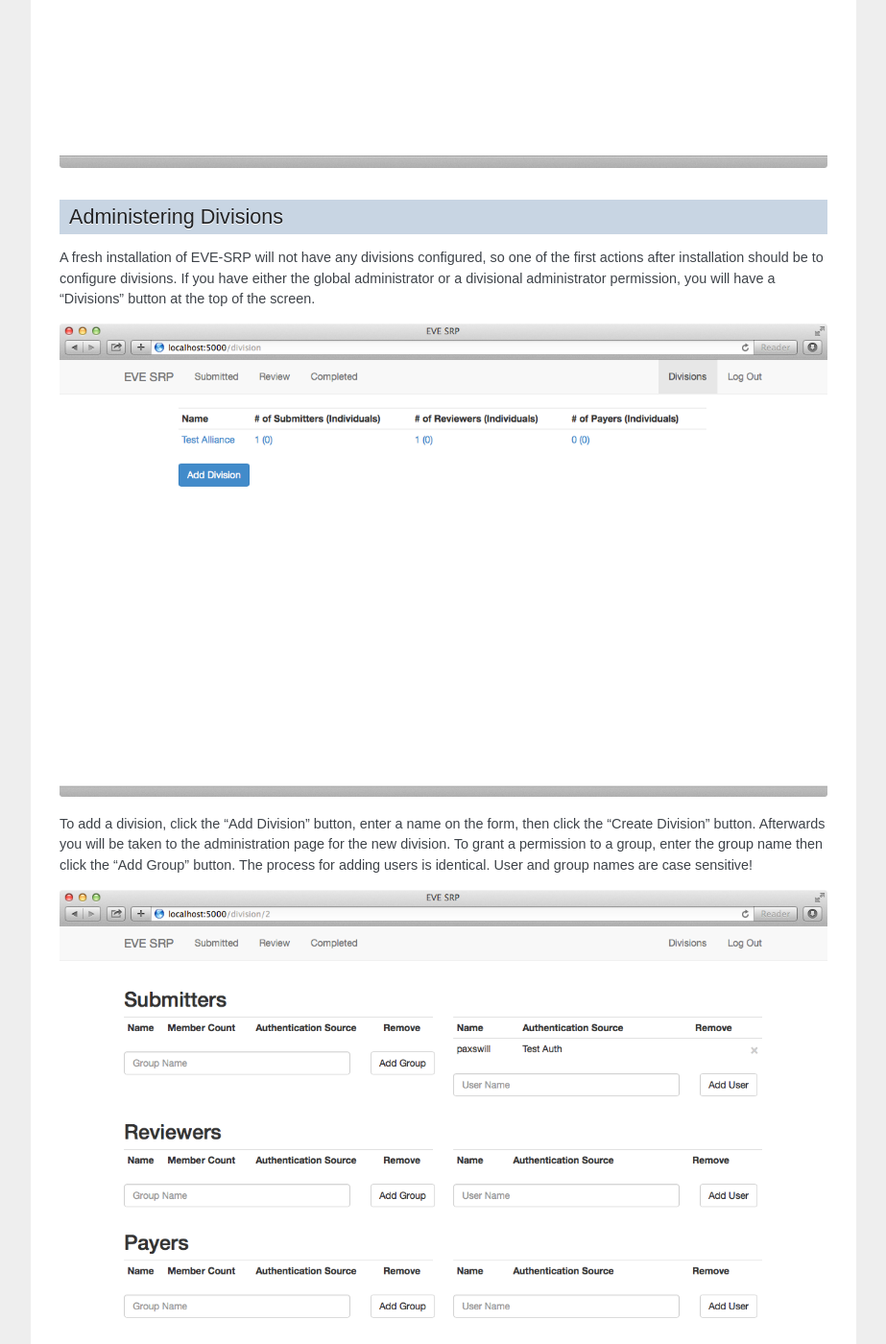
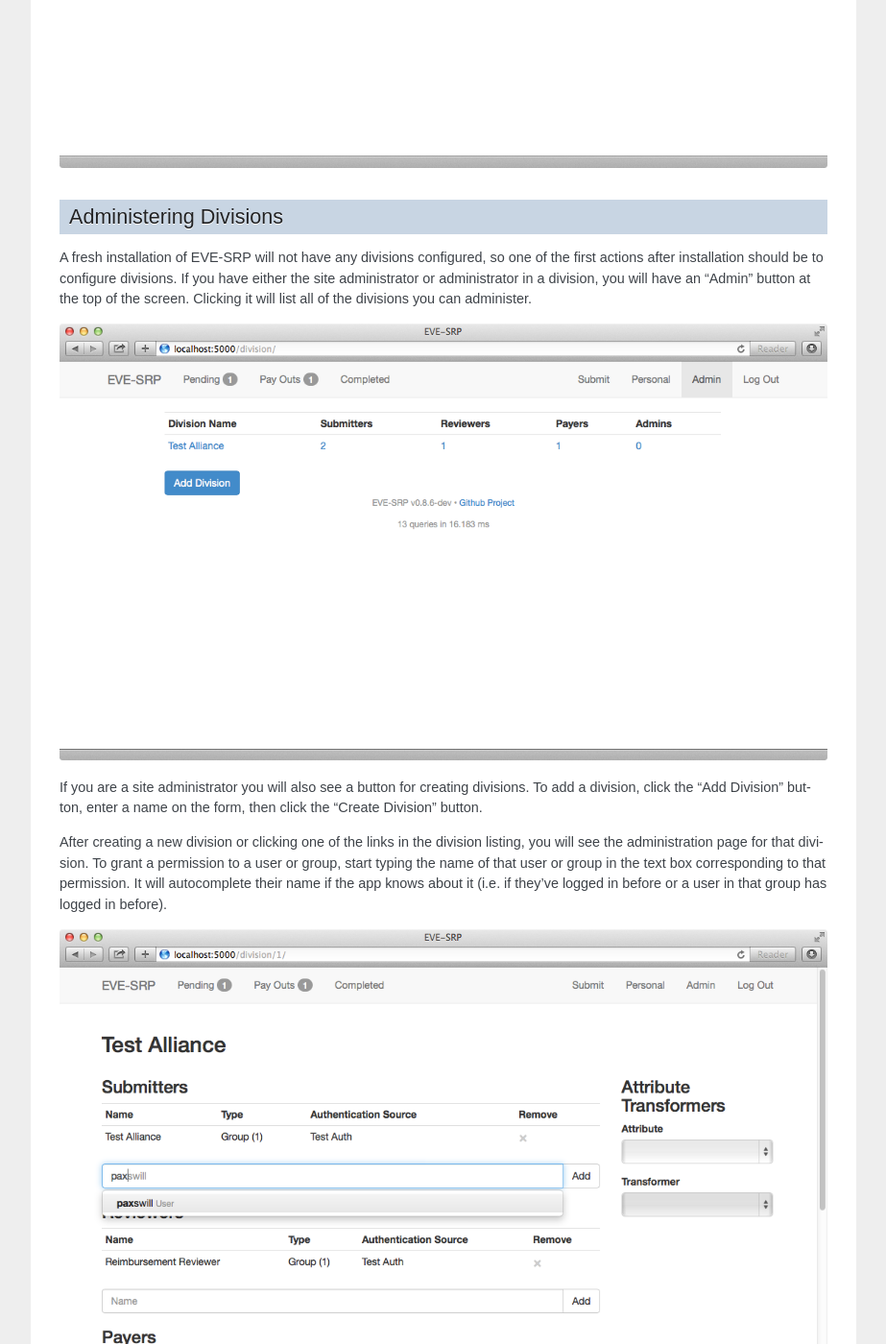
Before and after one commit to paxswill/evesrp, a Sphinx documentation site: the page built from doc/users.rst, in a window 1280 px wide and 1400 px high, scrolled down 8081 px. Shown: the whole window at 96% size, without its empty margins (198-1121 px from the left). Built offline with Sphinx 7.4.7, drawn with Linux system fonts in a browser that asks for light colours; some of the changed text lies outside the part shown.

Commit message:
Add end-user administrator guide

```diff
--- a/doc/users.rst
+++ b/doc/users.rst
@@ -139,17 +139,30 @@
 
 A fresh installation of EVE-SRP will not have any divisions configured, so
 one of the first actions after installation should be to configure divisions.
-If you have either the global administrator or a divisional administrator
-permission, you will have a "Divisions" button at the top of the screen.
+If you have either the site administrator or administrator in a division,
+you will have an "Admin" button at the top of the screen. Clicking it will list
+all of the divisions you can administer.
 
 .. image:: images/list_divisions.png
 
-To add a division, click the "Add Division" button, enter a name on the form,
-then click the "Create Division" button. Afterwards you will be taken to the
-administration page for the new division. To grant a permission to a group,
-enter the group name then click the "Add Group" button. The process for adding
-users is identical. User and group names are case sensitive!
+If you are a site administrator you will also see a button for creating
+divisions. To add a division, click the "Add Division" button, enter a name on
+the form, then click the "Create Division" button.
 
-.. image:: images/division_detail.png
+After creating a new division or clicking one of the links in the division
+listing, you will see the administration page for that division.
+To grant a permission to a user or group, start typing the name of that user or
+group in the text box corresponding to that permission. It will autocomplete
+their name if the app knows about it (i.e. if they've logged in before or a
+user in that group has logged in before).
 
-To revoke privileges to a user or group, click the "X" in the "Remove" column.
+.. image:: images/grant_permission.png
+
+Either click the correct entry, or finish typing it out and click the "Add"
+button. To revoke privileges to a user or group, click the "X" in the "Remove"
+column.
+
+.. image:: images/permission_granted.png
+
+Divisions can be configured to have certain request attributes to be changed
+into links. This is covered in more detail in the (TODO) transformers section.
```
Also changed, not shown: doc/images/division_detail.png (deleted), doc/images/grant_permission.png (added), doc/images/list_divisions.png, doc/images/permission_granted.png (added).
